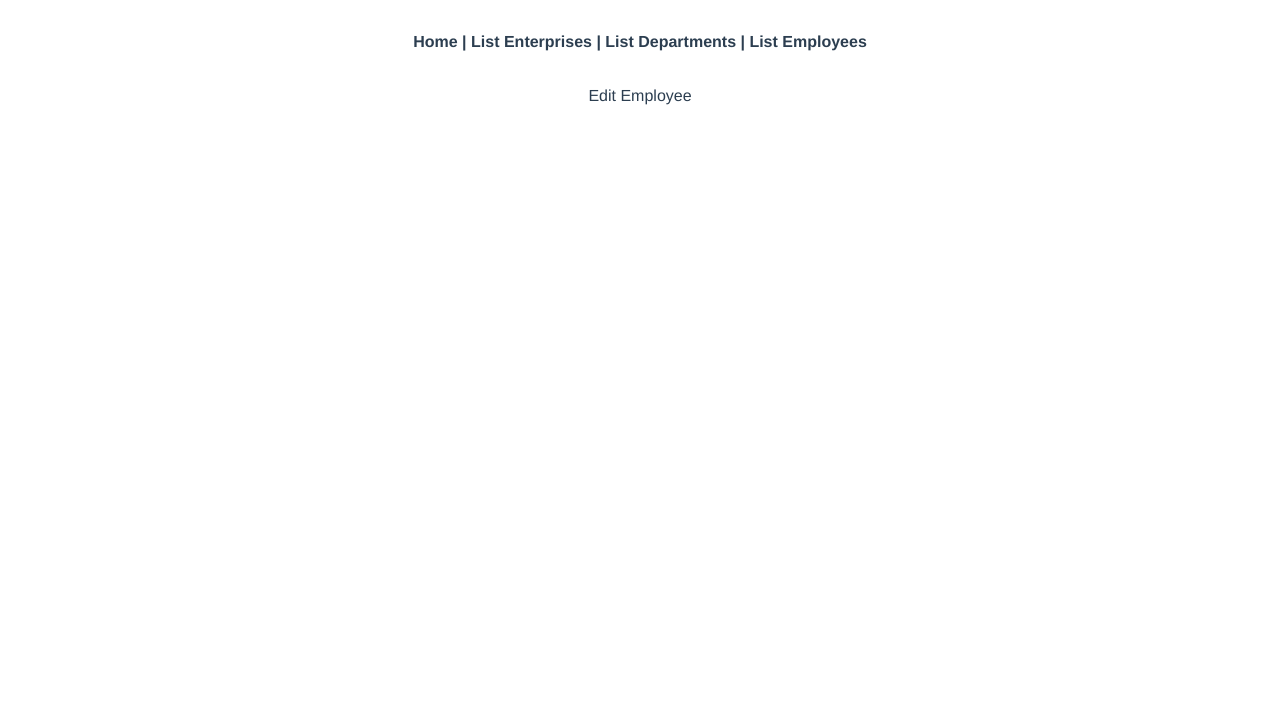
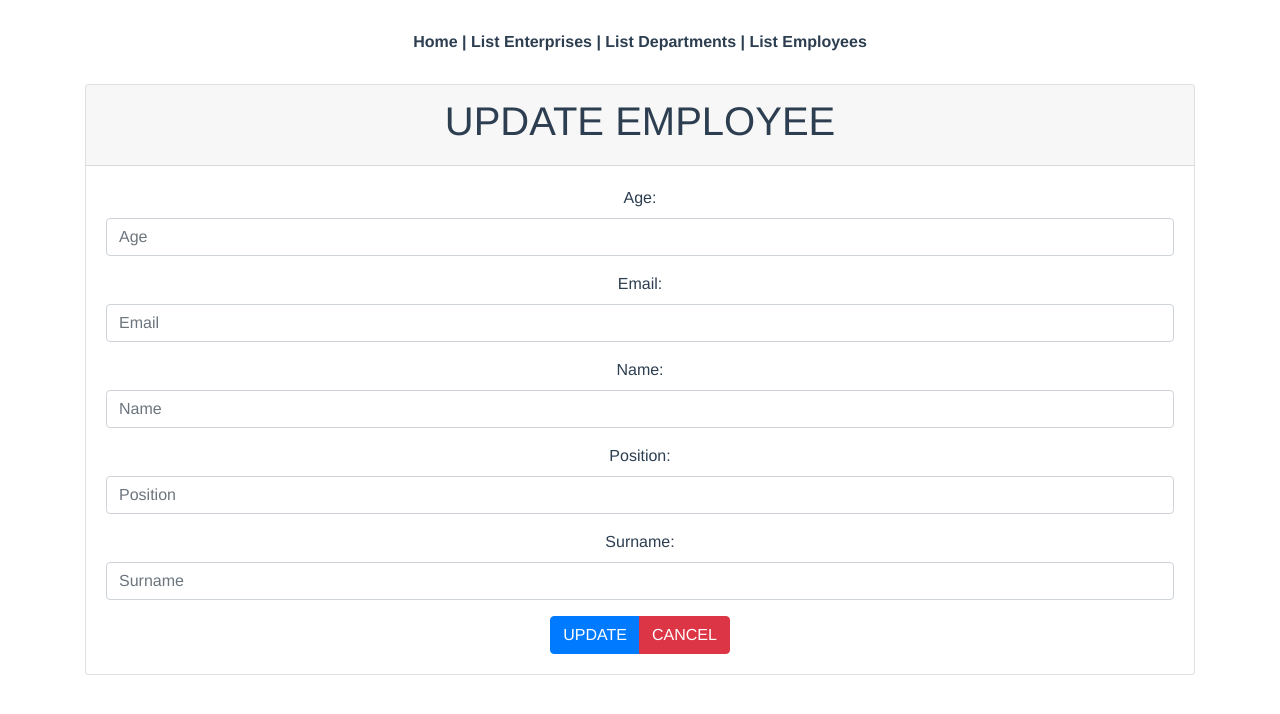
Before and after one commit to jacastroq/JorgeCastroRetoVue, a Vue app: page /editEmployee/1 in a window 1280 px wide. Shown: the top 714 px of the page. Built offline with nearby package versions, Linux system fonts and the light colour scheme; no server answers.

Commit message:
FEAT Mandatory Requirements Complete

```diff
--- a/src/components/CreateEmployee.vue
+++ b/src/components/CreateEmployee.vue
@@ -1,10 +1,98 @@
 <template>
-<div>
-    Create Employee
+<div class="container">
+
+    <div class="card">
+        <div class="card-header">
+            <h1>NEW EMPLOYEE</h1>
+        </div>
+        <div class="card-body">
+            <form v-on:submit.prevent="insertEmployee">
+                <div class="form-group">
+                  <label for="">Age:</label>
+                  <input type="number" required
+                    class="form-control" name="age" aria-describedby="Write Employee Age" placeholder="Age" v-model="employee.age">
+                </div>
+                <div class="form-group">
+                  <label for="">Email:</label>
+                  <input type="email" required
+                    class="form-control" name="email" aria-describedby="Write Employee Email" placeholder="Email" v-model="employee.email">
+                </div>
+                <div class="form-group">
+                  <label for="">Name:</label>
+                  <input type="text" required
+                    class="form-control" name="name" aria-describedby="Write Employee Name" placeholder="Name" v-model="employee.name">
+                </div>
+                <div class="form-group">
+                  <label for="">Position:</label>
+                  <input type="text" required
+                    class="form-control" name="position" aria-describedby="Write Employee Position" placeholder="Postion" v-model="employee.position">
+                </div>
+                <div class="form-group">
+                  <label for="">Surname:</label>
+                  <input type="text" required
+                    class="form-control" name="surname" aria-describedby="Write Employee Surname" placeholder="Surname"  v-model="employee.surname">
+                </div>
+
+                <div class="btn-group" role="group" aria-label="">
+
+
+                    <button type="submit" class="btn btn-primary">AGREGATE</button>
+                    <a name="" id="" class="btn btn-danger" href="./listEmployee" role="button">CANCEL</a>
+
+
+                </div>
+            </form>
+        </div>
+
+    </div>
 </div>
 </template>
 <script>
 export default {
 
+    data(){
+
+    return{
+     employee:{}
+
+    }
+
+    },
+    methods:{
+
+    insertEmployee: function(){
+
+        fetch('http://jacastroq-002-site3.ftempurl.com/api/employees',{
+            method:"POST",
+            body:JSON.stringify(
+                {
+                createdBy:"TestUser"
+                ,age:this.employee.age
+                ,email:this.employee.email
+                ,name:this.employee.name
+                ,position: this.employee.position
+                ,surname:this.employee.surname
+                }
+                ),
+               headers: {
+                        'Accept': 'application/json',
+                        'Content-Type': 'application/json'
+                }
+        }
+        )
+        .then(
+            (
+                    dataNewEmployee =>{
+                    console.log(dataNewEmployee);
+                    window.location.href='listEmployee'
+                }
+            )
+        )
+
+
+    }
+
+    }
+
 }
 </script>
--- a/src/components/EditEmployee.vue
+++ b/src/components/EditEmployee.vue
@@ -1,10 +1,119 @@
 <template>
-<div>
-    Edit Employee
+<div class="container">
+
+    <div class="card">
+        <div class="card-header">
+            <h1>UPDATE EMPLOYEE</h1>
+        </div>
+        <div class="card-body">
+            <form v-on:submit.prevent="updateEmployee">
+                <div class="form-group">
+                  <label for="">Age:</label>
+                  <input type="number" required
+                    class="form-control" name="age" aria-describedby="Write Employee Age" placeholder="Age" v-model="employee.age">
+                </div>
+                 <div class="form-group">
+                  <label for="">Email:</label>
+                  <input type="email" required
+                    class="form-control" name="email" aria-describedby="Write Employee Email" placeholder="Email" v-model="employee.email">
+                </div>
+                <div class="form-group">
+                  <label for="">Name:</label>
+                  <input type="text" required
+                    class="form-control" name="name" aria-describedby="Write Employee Name" placeholder="Name" v-model="employee.name">
+                </div>
+                <div class="form-group">
+                  <label for="">Position:</label>
+                  <input type="text" required
+                    class="form-control" name="position" aria-describedby="Write Employee Position" placeholder="Position"  v-model="employee.position">
+                </div>
+                <div class="form-group">
+                  <label for="">Surname:</label>
+                  <input type="text" required
+                    class="form-control" name="surname" aria-describedby="Write Employee Surname" placeholder="Surname"  v-model="employee.surname">
+                </div>
+
+                <div class="btn-group" role="group" aria-label="">
+
+
+                    <button type="submit" class="btn btn-primary">UPDATE</button>
+                    <a name="" id="" class="btn btn-danger" href="../listEmployee" role="button">CANCEL</a>
+
+
+                </div>
+            </form>
+        </div>
+
+    </div>
 </div>
 </template>
 <script>
 export default {
+    data(){
+
+    return{
+     employee:{}
+    }
+
+    },
+    created:function(){
+           this.getEmployeeID();
+    },
+    methods:{
+        getEmployeeID(){
+
+             fetch('http://jacastroq-002-site3.ftempurl.com/api/employees/'+this.$route.params.id)
+            .then(oneEmployee=>oneEmployee.json())
+            .then((dataEmployee)=>{
+             //   console.log(this.$route.params.id)
+
+                 console.log(dataEmployee)
+                 this.employee.age = dataEmployee.age;
+                 this.employee.email = dataEmployee.email;
+                 this.employee.name = dataEmployee.name;
+                 this.employee.position = dataEmployee.position;
+                 this.employee.surname = dataEmployee.surname;
+            })
+            .catch(console.log)
+
+        },
+
+        updateEmployee: function(){
+
+        fetch('http://jacastroq-002-site3.ftempurl.com/api/employees/'+this.$route.params.id,{
+            method:"PUT",
+            body:JSON.stringify(
+                {
+                modifiedBy:"TestUser"
+                ,age:this.employee.age
+                ,email: this.employee.email
+                ,name: this.employee.name
+                ,position:this.employee.position
+                ,surname:this.employee.surname
+                }
+                ),
+               headers: {
+                        'Accept': 'application/json',
+                        'Content-Type': 'application/json'
+                }
+        }
+        )
+        .then(
+            (
+                    dataNewEmployee =>{
+                    console.log(dataNewEmployee);
+                    window.location.href='../listEmployee'
+                }
+            )
+        )
+
+
+    }
+
+
+
+    }
+
 
 }
 </script>
```
